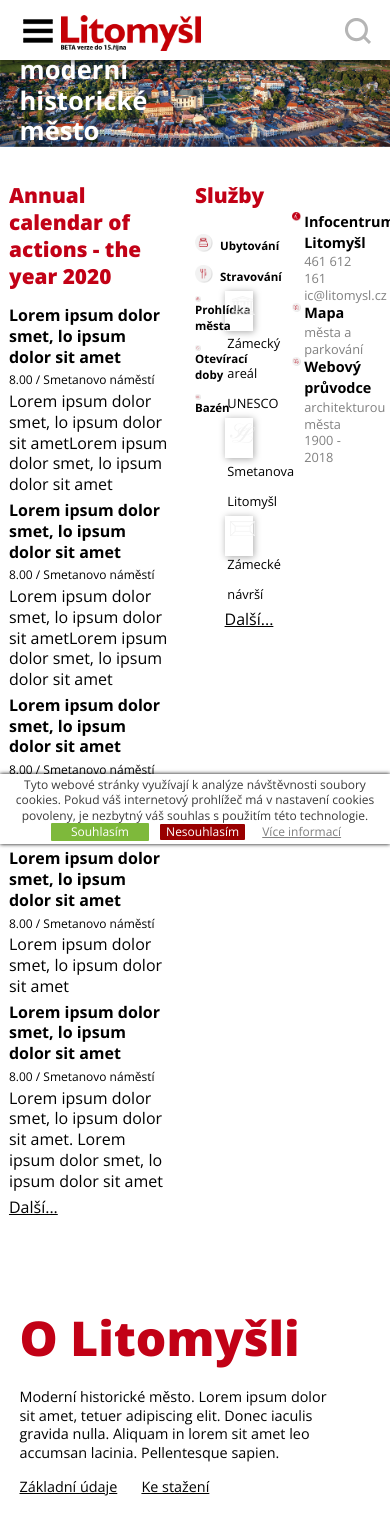
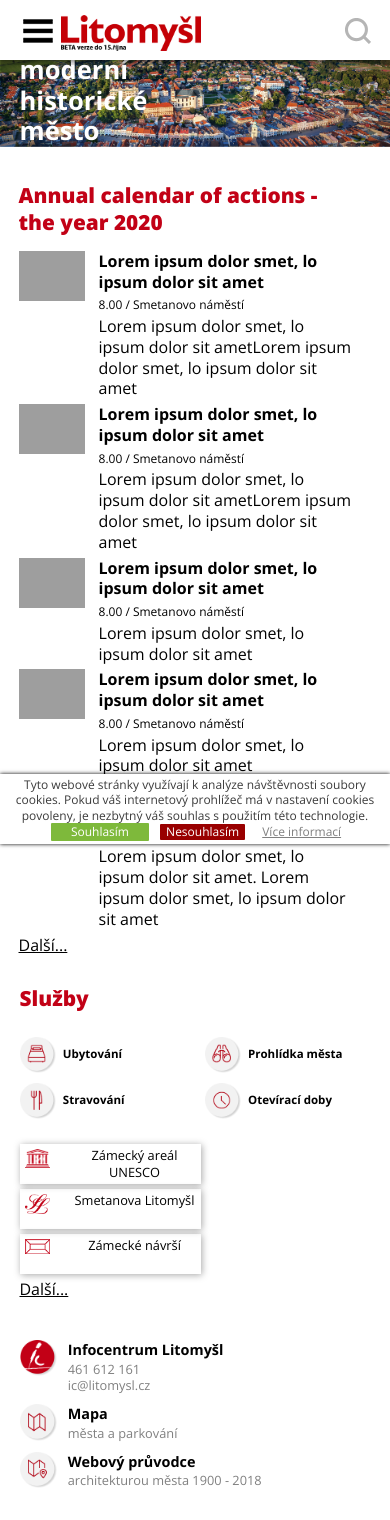
Before and after one commit to wwworks-sro/litomysl, a PHP site: page /index-en.php in a window 390 px wide. Shown: the top 1520 px of the page. Run offline with PHP 8.4, Linux system fonts and the light colour scheme; some libraries are stand-ins or nearby versions; grey boxes are pictures that could not be loaded.

Commit message:
úprava 7.10.

```diff
--- a/css/main.css
+++ b/css/main.css
@@ -259,7 +259,7 @@
 .sub-page .bg-red .more-news-mini img {width:60%;margin-left:5%;margin-top:15px;}
 
 .pagination {margin-top:30px;}
-.pagination a,.news-mini-filter a {color:#c20116;float:left;display:block; padding:0 3%;text-decoration:underline;}
+.pagination a,.news-mini-filter a {color:#c20116;float:left;display:block; padding:0 5px;text-decoration:underline;}
 .bg-red .pagination a,.bg-red .news-mini-filter a  {color:white;}
 .nav-active {font-weight:bold !important;text-decoration:none !important;}
 .news-mini-filter {font-size:0.9em;padding-top:40px;padding-bottom:40px;clear:both;}
@@ -293,7 +293,9 @@
 .en-first-row-center img, .en .sport-options img {width: 60px;}
 .en-first-row-right form.fulltext-form {width: 80%; float: left; margin-left: 10%; margin-top: 30px;}
 .en #kalendar-sluzby {margin-top: 30px; margin-bottom: 30px;}
-.en .en-first-row-left a div {margin-bottom: 5px;}
+.en .en-first-row-left .en-event-row {width: 100%; clear: both;}
+.en .en-first-row-left .en-event-row div {margin-bottom: 5px; float: left; width: 76%; padding-left: 4%;}
+.en .en-first-row-left .en-event-row img {width: 20%; float: left; margin-bottom: 10px;}
 .en .en-first-row-left p {font-size: 12px;}
 .en .en-first-row-left .pad-main-left {padding-top: 0px;}
 .en .events-title {margin-left: 0px; font-size: 1.3em;}
@@ -336,7 +338,7 @@
 
 @media screen and (max-width: 1350px) {
     .menu-group-title {font-size:1.2em;font-weight:800;display:block !important;margin-bottom:3px;}
-    #main-navigation {margin-top:12px;
+    #main-navigation {margin-top:12px;}
     #main-navigation ul {margin-top:8px;}
     #main-navigation ul li a{line-height:1.4;}
     footer .wrap-main{width:75%;}
@@ -364,11 +366,14 @@
     #main-navigation {margin-top:17px;}
     .scrolled #main-navigation { margin-top:13px;}
     footer .cont-table {width:100%;}
+
+	#seznamy .pad-main-left form.col-md-12 col-md-5 {width: 100%;}
+	#seznamy .pad-main-left form.col-md-12 col-md-1 {width: 20%;}
 }
 
 
 @media screen and (max-width: 1100px) {
-
+	#main-navigation ul li {padding: 0 6px;}
 }
 
 
@@ -419,6 +424,7 @@
     .news-mini img,.more-news-mini {width:31%;}
     .news-mini .news-text,#more-news-mini .news-text  {width:66%;font-size:0.9em;}
     #lang-box{right:5%;}
+	nav.sidebar-nav {display: none;}
 
     .mb-hide{display:none;}
     .mb-trigger{display:block;}
@@ -428,15 +434,32 @@
 	#seznamy .pad-main-right {padding-top: 0px;}
 	#seznamy .sub-header-side {display: none;}
 	#novinky-kalendar .wrap-side .pad-main-right {padding-top: 20px;}
+	.breadcrumb {margin-top: 20px;}
+
+	tr {display: table;  width:100%;}
+    td:not(.gsc-search-button) {display: block;width:100%;clear:both;padding:0px; }
+    tr td:last-child{padding-bottom:15px; }
+
+	.en-first-row-center, .en-first-row-right {width: 46%;}
+	.en-first-row-center .col-tb-4 {width: 48%;}
+	.en-first-row-center .tourist-button-link-box {width: 60%; margin-left: 20%; margin-top: 20px;}
+	.en a.tourist-top-link, .en-first-row-right form.fulltext-form {width: 80%; margin-left: 0px;}
+}
+
+@media screen and (max-width: 800px) {
+	.en-first-row-center .col-tb-4 {width: 95%;}
+	.en-first-row-center .tourist-button-link-box {margin-left: 0px; width: 75%;}
 }
 
 @media screen and (max-width: 750px) {
     .rblikebox,#social-buts {display:none;}
     .col-mob-12 {margin-top:7vh;}
     #lide .col-mob-12 {width:100%;clear:both;}
+	#lide .pad-main-left .col-md-6.float-right {position: relative; z-index: 10;}
     #social-box, #contacts-link {display:none;}
     .header-search {display:block;float:right;clear:both;max-width:100%;margin-top:20px;margin-bottom:10px;}
-    :hover.header-search {cursor:pointer;}
+    .scrolled .header-search {margin-right: 30px;}
+	:hover.header-search {cursor:pointer;}
     .fulltext-form {display:none;position:fixed;top:0;left:0;height:50px;background-color:white;width:65% !important;z-index:4 !important;padding-top:10px;padding-left:5%;}
     .fulltext-form  {margin-top:20px !important;}
     .news-other img,.more-news-mini {width:15%;}
@@ -452,6 +475,7 @@
 @media screen and (max-width: 650px) {
     .news-other img,.more-news-mini {width:22%;}
     .news-mini .news-text,#more-news-mini .news-text  {width:76%;}
+	.en .tourist-button-link span {line-height: 17px; width: 70%;}
 }
 
 @media screen and (max-width: 550px) {
@@ -491,13 +515,20 @@
     #sport-options-wrap .col-md-4, #sport-options-wrap .col-md-2,#sport-options-wrap .col-md-3,#sport-options-wrap .col-md-1 {width:100% !important;}
     #sport-options-wrap .square-pic span {text-align:center !important;}
     .fulltext-form {margin-top:0 !important;}
+	.breadcrumb {margin-top: 0px;}
+	#news-header {width: 100%;}
 
-    tr {display: table;  width:100%;}
-    td:not(.gsc-search-button) {display: block;width:100%;clear:both;padding:0px; }
-    tr td:last-child{padding-bottom:15px; }
-	#news-header {width: 100%;}
+	.en .tourist-button-link span {line-height: 30px; width: 70%;}
+	.en-first-row-left, .en-first-row-center, .en-first-row-right {width: 95%;}
+	.en-first-row-center, .en-first-row-right {margin-left: 5%;}
+	.en-first-row-center .col-tb-4 {width: 49%;}
+	.en a.tourist-top-link {width: 100%; margin-top: 10px;}
+	#seznamy .pad-main-left form.col-md-12 {float: left;}
 }
 
+@media screen and (max-width: 420px) {
+	.en .tourist-button-link span {line-height: 17px;}
+	#seznamy .pad-main-left form.col-md-12 col-md-1 {width: 25%;}
 }
 
 @media screen and (max-width: 350px) {
--- a/css/subpages.css
+++ b/css/subpages.css
@@ -25,6 +25,7 @@
 .news-detail-gallery a {width:20%;display:block;float:left;}
 .news-detail-gallery a img {width:98%;margin-right:2%;}
 #seznamy h3 a {text-decoration: underline;}
+#seznamy h2 {margin-bottom: 0px;}
 
 .three-layout {background: url(../img/img-system/subpages/bg-three.jpg) repeat-y top ; background-size: contain;}
 
--- a/css/tourist.css
+++ b/css/tourist.css
@@ -336,6 +336,8 @@
 	#nabidka-sportu .square-pic {min-height: 110px;}
     .slide .slidecontent h2 {font-size:1.6em;}
     .slider{height:340px;}
+	.statistics-circle span {font-size: 11px;}
+	#monuments-architecture .multiple-line-page h2 {font-size: 2.3em;}
 }
 
 @media screen and (max-width: 850px) {
@@ -399,6 +401,7 @@
 	.sports-list-col-1 .square-pic, .sports-list-col-2 .square-pic, .sports-list-col-3 .square-pic, .sports-list-col-4 .square-pic, .sports-list-col-5 .square-pic {width: 14%;}
     .slider{height:200px;}
 	.nahled-sportu h2 {font-size: 30px;}
+	#monuments-architecture .multiple-line-page h2 {font-size: 1.8em;}
 }
 
 @media screen and (max-width: 500px) {
--- a/index-en.php
+++ b/index-en.php
@@ -33,55 +33,54 @@
 <!--  -----------------------------------Kalendář, služby, info-----------------------------------------------  -->
 		<section id="kalendar-sluzby" class="white-layout">
 			<div class="en-first-row-left">
-				<div class="pad-main-left hide-image">
+				<div class="pad-main-left">
 					<h2 class="events-title">Annual calendar of actions - the year 2020</h2>
-					<a href="" class="no-image">
-						<img src="img/img-system/title/event-drama.png" alt="divadlo">
+					<div class="en-event-row">
+						<img src="img/img-system/culture/mestska-galerie.jpg" alt="divadlo">
 						<div>
 							<h6>Lorem ipsum dolor smet, lo ipsum dolor sit amet</h6>
 							<p>8.00 / Smetanovo náměstí</p>
 							Lorem ipsum dolor smet, lo ipsum dolor sit ametLorem ipsum dolor smet, lo ipsum dolor sit amet
 						</div>
-					</a>
-					<a href="" class="no-image">
-						<img src="img/img-system/title/event-music.png" alt="koncert">
+					</div>
+					<div class="en-event-row">
+						<img src="img/img-system/culture/mestska-galerie.jpg" alt="koncert">
 						<div>
 							<h6>Lorem ipsum dolor smet, lo ipsum dolor sit amet</h6>
 							<p>8.00 / Smetanovo náměstí</p>
 							Lorem ipsum dolor smet, lo ipsum dolor sit ametLorem ipsum dolor smet, lo ipsum dolor sit amet
 						</div>
-					</a>
-					<a href="" class="no-image">
-						<img src="img/img-system/title/event-music.png" alt="koncert">
+					</div>
+					<div class="en-event-row">
+						<img src="img/img-system/culture/mestska-galerie.jpg" alt="koncert">
 						<div>
 							<h6>Lorem ipsum dolor smet, lo ipsum dolor sit amet</h6>
 							<p>8.00 / Smetanovo náměstí</p>
 							Lorem ipsum dolor smet, lo ipsum dolor sit amet
 						</div>
-					</a>
-					<a href="" class="no-image">
-						<img src="img/img-system/title/event-music.png" alt="koncert">
+					</div>
+					<div class="en-event-row">
+						<img src="img/img-system/culture/mestska-galerie.jpg" alt="koncert">
 						<div>
 							<h6>Lorem ipsum dolor smet, lo ipsum dolor sit amet</h6>
 							<p>8.00 / Smetanovo náměstí</p>
 							Lorem ipsum dolor smet, lo ipsum dolor sit amet
 						</div>
-					</a>
-					<a href="" class="no-image">
-						<img src="img/img-system/title/event-music.png" alt="koncert">
+					</div>
+					<div class="en-event-row">
+						<img src="img/img-system/culture/mestska-galerie.jpg" alt="koncert">
 						<div>
 							<h6>Lorem ipsum dolor smet, lo ipsum dolor sit amet</h6>
 							<p>8.00 / Smetanovo náměstí</p>
 							Lorem ipsum dolor smet, lo ipsum dolor sit amet. Lorem ipsum dolor smet, lo ipsum dolor sit amet
 						</div>
-					</a>
+					</div>
 					<a class="more-services" href="">Další...</a>
                 </div>
 			</div>
 			<div class="en-first-row-center">
-				<div class=""
+				<h2 class="events-title">Služby</h2>
 				<div class="col-tb-4">
-					<h2 class="events-title">Služby</h2>
 					<a href="" class="tourist-icon-link">
 						<img src="img/img-system/tourist/bed single.3.3.1 kopie.png" alt="">
 						<strong>Ubytování</strong>
@@ -100,24 +99,20 @@
 						<img src="img/img-system/tourist/clock 2.3.3.1.png" alt="Otevírací doby">
 						<strong>Otevírací doby</strong>
 					</a>
-					<a href="" class="tourist-icon-link">
-						<img src="img/img-system/tourist/swimming-pool.png" alt="Bazén">
-						<strong>Bazén</strong>
-					</a>
 					<div class="cleaner"></div>
 
 				</div>
 				<div class="col-tb-4 tourist-button-link-box">
 					<a href="" class="but tourist-button-link">
-						<img src="img/img-system/tourist/UNESCO_logo.png" alt="Zámecký areál UNESCO">
+						<img src="img/img-system/tourist/UNESCO_logo-en.png" alt="Zámecký areál UNESCO">
 						<span>Zámecký areál UNESCO</span>
 					</a>
 					<a href="" class="but tourist-button-link">
-						<img src="img/img-system/tourist/sl.png" alt="Smetanova Litomyšl">
+						<img src="img/img-system/tourist/sl-en.png" alt="Smetanova Litomyšl">
 						<span>Smetanova Litomyšl</span>
 					</a>
 					<a href="" class="but tourist-button-link">
-						<img src="img/img-system/tourist/zn.png" alt="Zámecké návrší">
+						<img src="img/img-system/tourist/zn-en.png" alt="Zámecké návrší">
 						<span>Zámecké návrší</span>
 					</a>
 
--- a/js/main.js
+++ b/js/main.js
@@ -285,10 +285,10 @@
 
     $('.mb-trigger').click(function(){
         var trid = $(this).attr('trigger');
-        if($(trid).is(":hidden")){
+        if($('#'+trid).is(":hidden")){
+            $('#'+trid).slideDown();
+        }else{
             $('#'+trid).slideUp();
-        }else{
-            $('#'+trid).slideDown();
         }
     });
 
--- a/layouts/_footer.php
+++ b/layouts/_footer.php
@@ -105,7 +105,7 @@
             <li>
                 <a class="menu-group-title" href="">občan / radnice</a>
                 <ul>
-                    <li> <a href="">služby</a> </li>
+                    <li> <a href="http://litomysl.wwworks.cz/#mb-sluzby" id="mb-sluzby" trigger="sluzby" class="mb-trigger">služby</a> </li>
                     <li> <a href="">úřad</a>
                         <ul class="sidebar-nav-mobile">
                             <li><a href="">Lorem ipsum dolor</a></li>
@@ -150,6 +150,16 @@
             </li>
         </ul>
 
+		<div class="sidebar-nav">
+            <ul>
+				<li> <a href="">subpage 1</a> </li>
+				<li> <a href="">subpage 2</a> </li>
+				<li> <a href="">subpage 3</a> </li>
+				<li> <a href="">subpage 4</a> </li>
+				<li> <a href="">subpage 5</a> </li>
+			</ul>
+        </div>
+
         <div class="lang-mobile">
             <a href="">en</a>
             <a href="">de</a>
--- a/layouts/_header.php
+++ b/layouts/_header.php
@@ -1,9 +1,9 @@
 <?php
 /* Třída "selected-menu-group" určuje zda aktuální stránka spadá pod kategorii "občan" nebo "turista/volný čas"*/
 $fileName = basename($_SERVER['PHP_SELF']);
-?>
-
-<header>
+/* Fb script inicializace */ ?>
+<div id="fb-root"></div>
+<script async defer crossorigin="anonymous" src="https://connect.facebook.net/cs_CZ/sdk.js#xfbml=1&version=v8.0" nonce="ed3YYYec"></script><header>
     <div id="header-wrap">
         <div class="menu animated fadeIn" id="trigger-overlay">
             <img src='img/img-system/header/menu-icon-2.png' alt='Menu' />
```
Also changed, not shown: kalendar.php (+5 -32 lines), img/img-system/tourist/UNESCO_logo-en.png (added), img/img-system/tourist/sl-en.png (added), img/img-system/tourist/zn-en.png (added).
